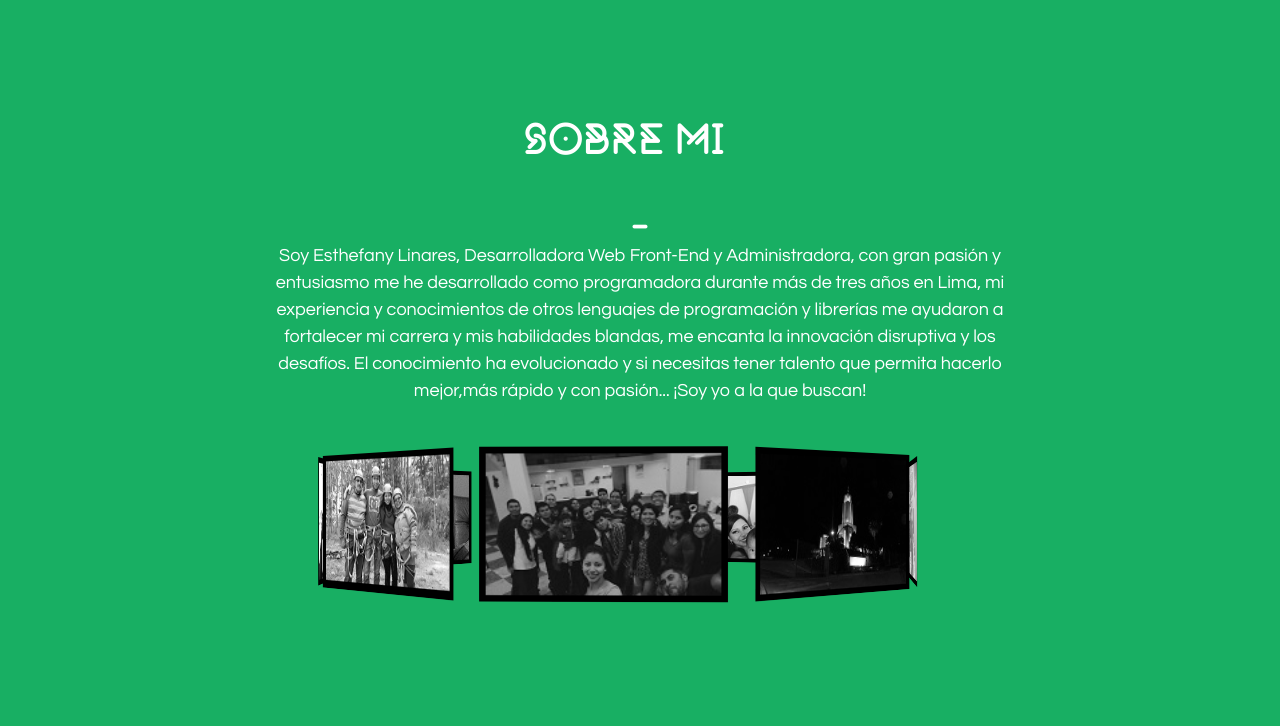
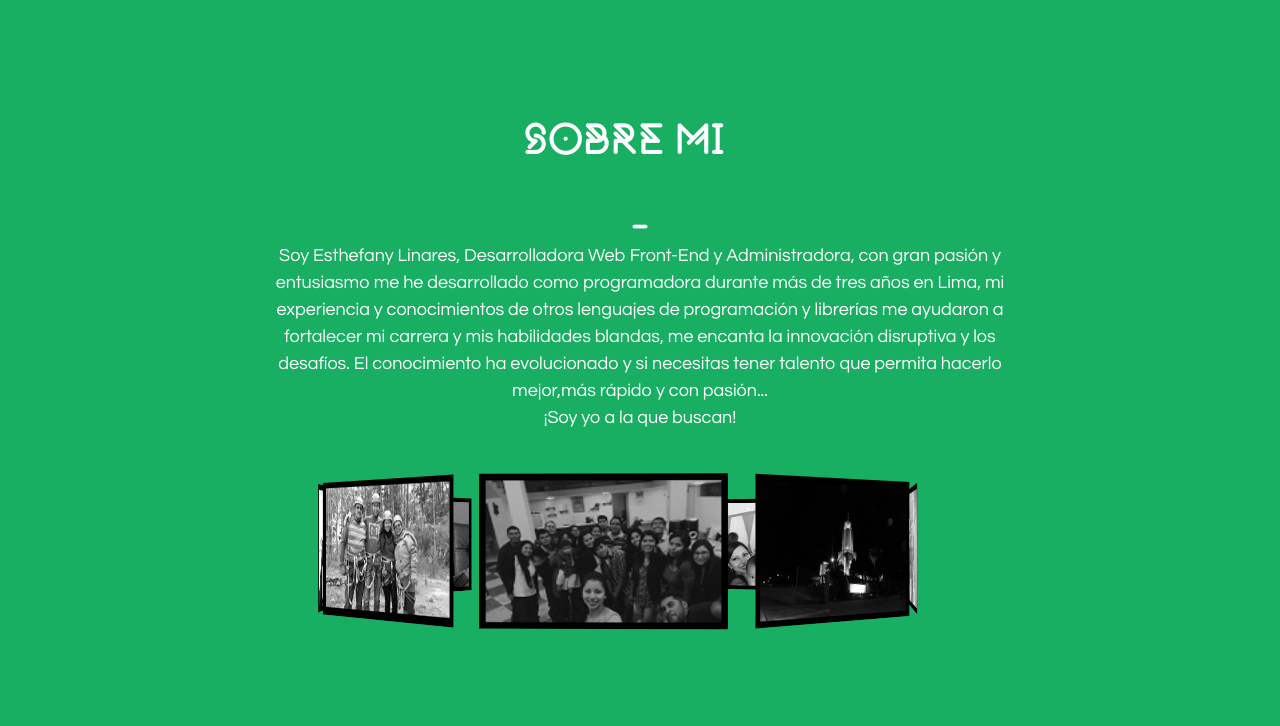
Before and after one commit to tefycoder/Linares-Nu-ez-Esthefany, a plain HTML site: page index.html in a window 1280 px wide. Shown: the part 802-1528 px from the top of the page. Drawn offline with Linux system fonts and the light colour scheme; files whose address does not match are found by name.

Commit message:
odificacion 2020.1

```diff
--- a/index.html
+++ b/index.html
@@ -88,7 +88,7 @@
 				<div class="t-who">
 				<span class="icon-minus"></span>
 					<p>
-						Soy Esthefany Linares, Desarrolladora Web Front-End y Administradora, con gran pasión y entusiasmo me he desarrollado como programadora durante más de tres años en Lima, mi experiencia y conocimientos de otros lenguajes de programación y librerías me ayudaron a fortalecer mi carrera y mis habilidades blandas, me encanta la innovación disruptiva y los desafíos. El conocimiento ha evolucionado y si necesitas tener talento que permita hacerlo mejor,más rápido y con pasión... ¡Soy yo a la que buscan!
+						Soy Esthefany Linares, Desarrolladora Web Front-End y Administradora, con gran pasión y entusiasmo me he desarrollado como programadora durante más de tres años en Lima, mi experiencia y conocimientos de otros lenguajes de programación y librerías me ayudaron a fortalecer mi carrera y mis habilidades blandas, me encanta la innovación disruptiva y los desafíos. El conocimiento ha evolucionado y si necesitas tener talento que permita hacerlo mejor,más rápido y con pasión... <br>¡Soy yo a la que buscan!
 
 					</p>
 	  <div class="container3">
```
